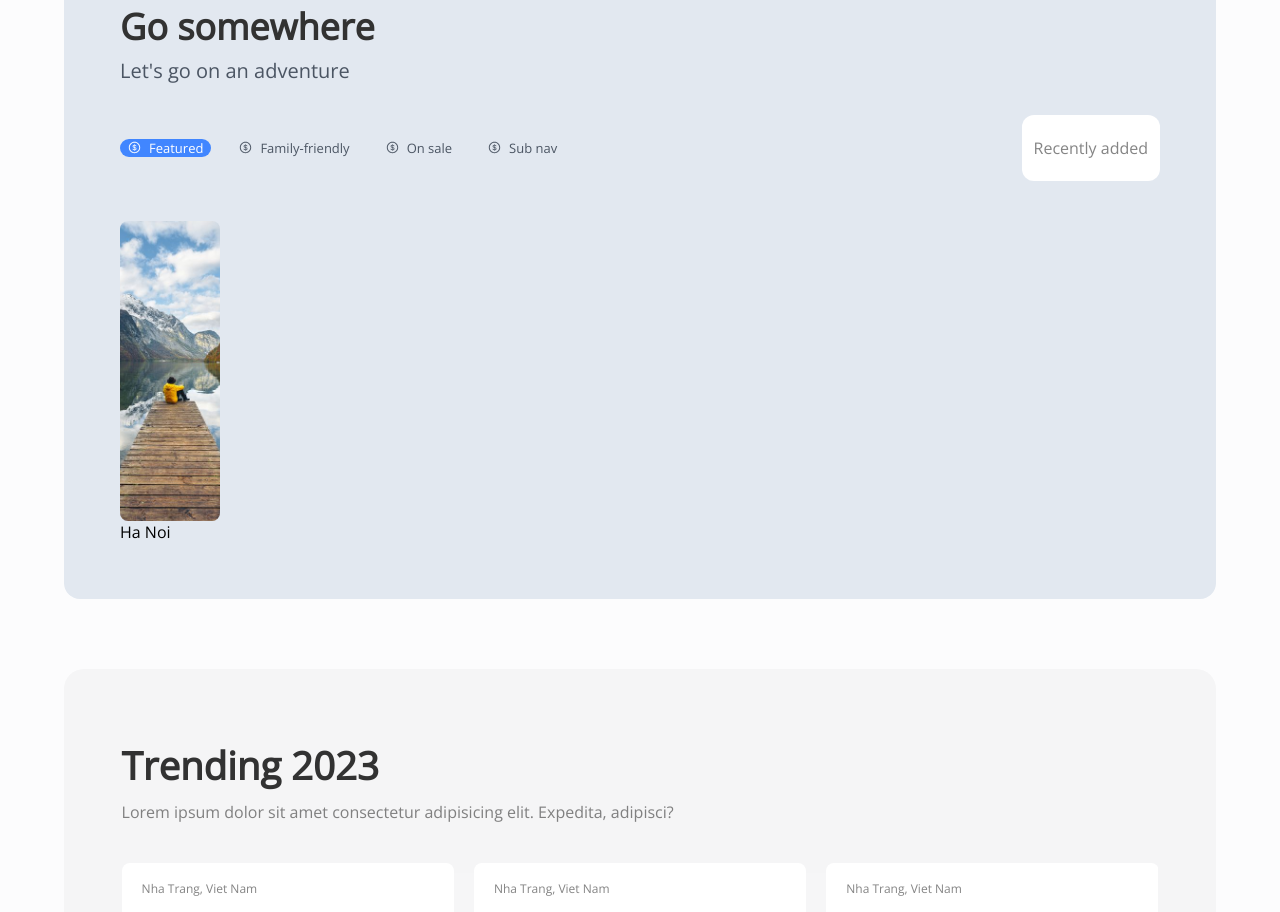
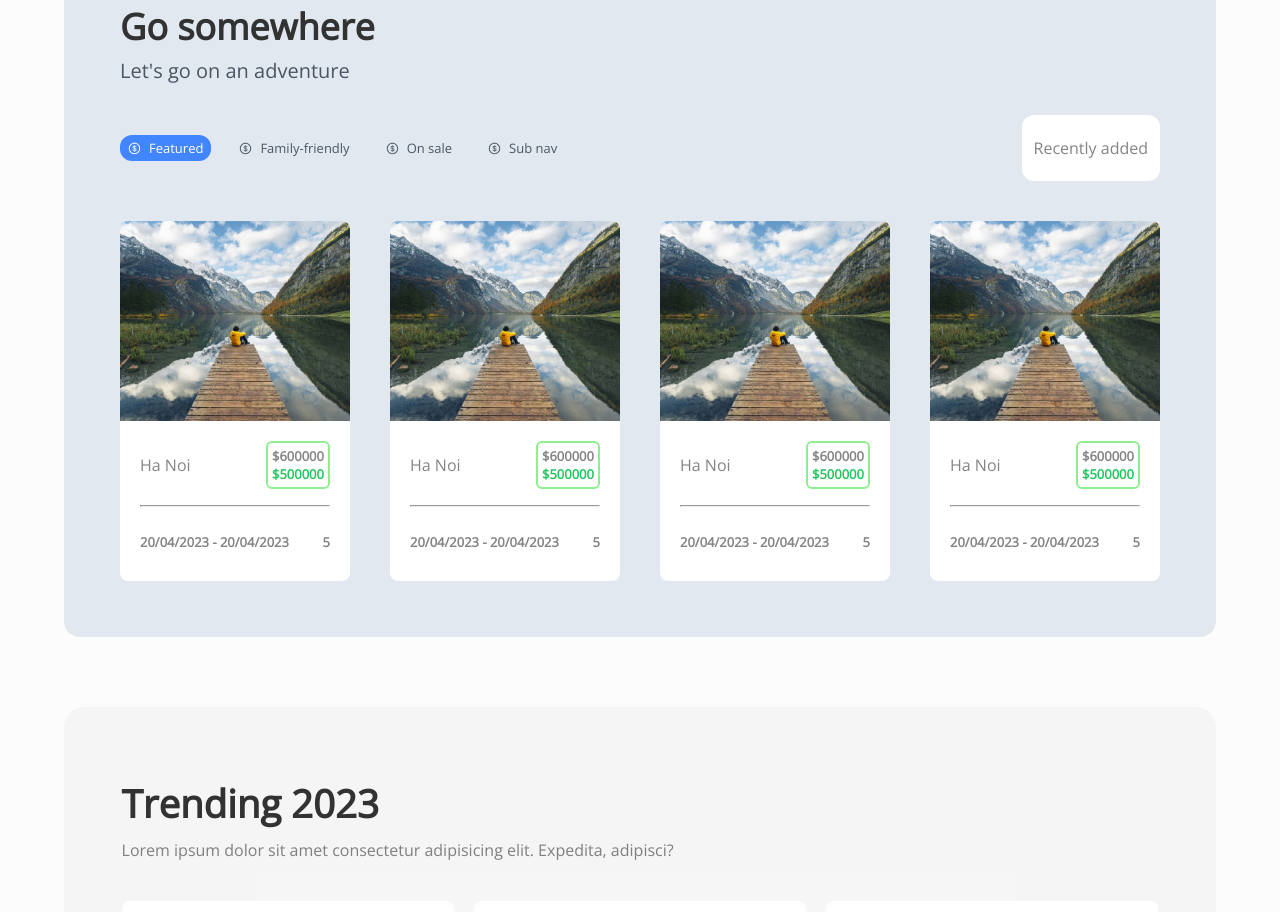
Before and after one commit to dathymax/NextJS-travel, a Next.js app: page / in a window 1280 px wide. Shown: the part 1160-2072 px from the top of the page. Built offline with nearby package versions, Linux system fonts and the light colour scheme; some icons are missing.

Commit message:
update noti, language, go somewhere

```diff
--- a/app/page.tsx
+++ b/app/page.tsx
@@ -6,22 +6,11 @@ import SomeWhere from "@/components/sections/somewhere";
 import Subscribe from "@/components/sections/subscribe";
 import Testimonials from "@/components/sections/testimonials";
 import Trending from "@/components/sections/trending";
+import tour from "@/mock/data/tour.json"
 
 
 export async function getTours() {
-    const tourList = [
-        {
-            id: 1,
-            country: "Viet Nam",
-            city: "Ha Noi",
-            price: 500000,
-            image: "/assets/mock/tour-image.jpg",
-            startDate: new Date(),
-            endDate: new Date(),
-            discount: 150000,
-            rate: 5
-        }
-    ];
+    const tourList = tour;
 
     return tourList;
 }
--- a/app/tours/page.tsx
+++ b/app/tours/page.tsx
@@ -1,21 +1,10 @@
 import SomeWhere from '@/components/sections/somewhere';
 import Trending from '@/components/sections/trending';
 import React from 'react'
+import tour from "@/mock/data/tour.json"
 
 export async function getTours() {
-    const tourList = [
-        {
-            id: 1,
-            country: "Viet Nam",
-            city: "Ha Noi",
-            price: 500000,
-            image: "/assets/mock/tour-image.jpg",
-            startDate: new Date(),
-            endDate: new Date(),
-            discount: 150000,
-            rate: 5
-        }
-    ];
+    const tourList = tour;
 
     return tourList;
 }
--- a/components/layouts/header/language/index.tsx
+++ b/components/layouts/header/language/index.tsx
@@ -8,14 +8,16 @@ const languages = [
     {
         key: "EN",
         label: "EN",
-        flag: "https://upload.wikimedia.org/wikipedia/en/thumb/a/a4/Flag_of_the_United_States.svg/1200px-Flag_of_the_United_States.svg.png"
+        flag: "https://upload.wikimedia.org/wikipedia/en/thumb/a/a4/Flag_of_the_United_States.svg/1200px-Flag_of_the_United_States.svg.png",
+        isChoose: true
     },
     {
         key: "VI",
         label: "VI",
-        flag: "https://upload.wikimedia.org/wikipedia/commons/thumb/2/21/Flag_of_Vietnam.svg/2560px-Flag_of_Vietnam.svg.png"
+        flag: "https://upload.wikimedia.org/wikipedia/commons/thumb/2/21/Flag_of_Vietnam.svg/2560px-Flag_of_Vietnam.svg.png",
+        isChoose: false
     },
-] as { key: string, label: string, flag: string }[]
+] as { key: string, label: string, flag: string, isChoose: boolean }[]
 
 const Language: React.FC = () => {
     return (
@@ -49,7 +51,6 @@ const Language: React.FC = () => {
                                             />
                                             <p>{language.label}</p>
                                         </li>
-                                        <hr />
                                     </React.Fragment>
                                 )
                             })}
--- a/components/sections/somewhere/index.tsx
+++ b/components/sections/somewhere/index.tsx
@@ -1,4 +1,6 @@
-import React from 'react';
+"use client"
+
+import React, { useState } from 'react';
 import "./somewhere.scss";
 import TourItem from './item/SomeWhereItem';
 import { TourTypes } from '@/types/features/tours';
@@ -8,7 +10,38 @@ type PropsTypes = {
     tourList: TourTypes[]
 }
 
+const categories = [
+    {
+        key: "featured",
+        icon: <AiOutlineDollarCircle className='mr-2' />,
+        name: "Featured"
+    },
+    {
+        key: "familyFriendly",
+        icon: <AiOutlineDollarCircle className='mr-2' />,
+        name: "Family-friendly"
+    },
+    {
+        key: "onSale",
+        icon: <AiOutlineDollarCircle className='mr-2' />,
+        name: "On sale"
+    },
+    {
+        key: "subNav",
+        icon: <AiOutlineDollarCircle className='mr-2' />,
+        name: "Sub nav"
+    },
+]
+
 const SomeWhere: React.FC<PropsTypes> = ({ tourList }: PropsTypes) => {
+    const [activeCat, setActiveCat] = useState<string>("featured");
+
+    console.log(activeCat)
+
+    const handleChangeActiveCat = (key: string): void => {
+        setActiveCat(key)
+    }
+
     return (
         <section className='tour-page bg-slate-200 rounded-2xl p-14'>
             <div className="tour-page__heading mb-12">
@@ -18,22 +51,18 @@ const SomeWhere: React.FC<PropsTypes> = ({ tourList }: PropsTypes) => {
 
             <div className="tour-page__categories mb-10 flex items-center justify-between">
                 <ul className="list-none">
-                    <li className='tour-page__categories-item primary--hover--bg cursor-pointer active text-gray-600 inline-flex items-center px-2 py-[1.] mr-5 rounded-xl'>
-                        <AiOutlineDollarCircle className='mr-2' />
-                        Featured
-                    </li>
-                    <li className='tour-page__categories-item primary--hover--bg cursor-pointer text-gray-600 inline-flex items-center px-2 py-[1.] mr-5 rounded-xl'>
-                        <AiOutlineDollarCircle className='mr-2' />
-                        Family-friendly
-                    </li>
-                    <li className='tour-page__categories-item primary--hover--bg cursor-pointer text-gray-600 inline-flex items-center px-2 py-[1.] mr-5 rounded-xl'>
-                        <AiOutlineDollarCircle className='mr-2' />
-                        On sale
-                    </li>
-                    <li className='tour-page__categories-item primary--hover--bg cursor-pointer text-gray-600 inline-flex items-center px-2 py-[1.] mr-5 rounded-xl'>
-                        <AiOutlineDollarCircle className='mr-2' />
-                        Sub nav
-                    </li>
+                    {categories.map(category => {
+                        return (
+                            <li
+                                key={category.key}
+                                className={`tour-page__categories-item ${activeCat === category.key ? "active" : ""} primary--hover--bg cursor-pointer text-gray-600 inline-flex items-center px-2 py-1 mr-5 rounded-xl`}
+                                onClick={() => handleChangeActiveCat(category.key)}
+                            >
+                                {category.icon}
+                                {category.name}
+                            </li>
+                        )
+                    })}
                 </ul>
 
                 <div className='bg-white p-3 rounded-xl'>
@@ -43,7 +72,7 @@ const SomeWhere: React.FC<PropsTypes> = ({ tourList }: PropsTypes) => {
                 </div>
             </div>
 
-            <div>
+            <div className='flex items-center gap-10'>
                 {tourList.map(tour => {
                     return <TourItem key={tour.id} tour={tour} />
                 })}
--- a/components/sections/somewhere/item/SomeWhereItem.tsx
+++ b/components/sections/somewhere/item/SomeWhereItem.tsx
@@ -1,17 +1,46 @@
 import React from 'react'
 import { TourTypes } from '@/types/features/tours'
 import Image from 'next/image'
+import Link from 'next/link'
 
 type PropsType = {
     tour: TourTypes
 }
 
 const SomeWhereItem: React.FC<PropsType> = ({ tour }: PropsType) => {
+
     return (
-        <div>
-            <Image src={tour.image} alt={tour.city} width={100} height={300} className="w-[100px] h-[300px] rounded-lg" />
-            {tour.city}
-        </div>
+        <Link href={"/stays-product"} className='basis-1/4 rounded-lg overflow-hidden'>
+            <div className='transition-all w-full h-[200px] overflow-hidden'>
+                <Image src={tour.image} alt={tour.city} width={10000} height={200} className="transition-all ease-in duration-700 object-cover hover:scale-[1.2]" />
+            </div>
+            <div className='bg-white p-5'>
+                <div className="flex items-center justify-between">
+                    <p>{tour.city}</p>
+                    <div
+                        className='border-2 border-green-500 rounded-md p-1 text-[13px]'
+                        style={{ border: "2px solid lightgreen" }}
+                    >
+                        <p className='m-0 font-bold'>{tour.currency}
+                            {tour.oldPrice}</p>
+                        <p className='m-0 font-bold text-green-500'>{tour.currency}
+                            {tour.currentPrice}</p>
+                    </div>
+                </div>
+
+                <hr className='my-4' />
+
+                <div className='flex items-center justify-between text-[13px] font-bold'>
+                    <p>
+                        {`${tour.startDate} - ${tour.endDate}`}
+                    </p>
+
+                    <p>
+                        {tour.rate}
+                    </p>
+                </div>
+            </div>
+        </Link>
     )
 }
 
--- /dev/null
+++ b/mock/data/tour.json
@@ -0,0 +1,54 @@
+[
+	{
+		"id": 1,
+		"country": "Viet Nam",
+		"city": "Ha Noi",
+		"currentPrice": 500000,
+		"oldPrice": 600000,
+		"image": "/assets/mock/tour-image.jpg",
+		"startDate": "20/04/2023",
+		"endDate": "20/04/2023",
+		"discount": 150000,
+		"rate": 5,
+		"currency": "$"
+	},
+	{
+		"id": 2,
+		"country": "Viet Nam",
+		"city": "Ha Noi",
+		"currentPrice": 500000,
+		"oldPrice": 600000,
+		"image": "/assets/mock/tour-image.jpg",
+		"startDate": "20/04/2023",
+		"endDate": "20/04/2023",
+		"discount": 150000,
+		"rate": 5,
+		"currency": "$"
+	},
+	{
+		"id": 3,
+		"country": "Viet Nam",
+		"city": "Ha Noi",
+		"currentPrice": 500000,
+		"oldPrice": 600000,
+		"image": "/assets/mock/tour-image.jpg",
+		"startDate": "20/04/2023",
+		"endDate": "20/04/2023",
+		"discount": 150000,
+		"rate": 5,
+		"currency": "$"
+	},
+	{
+		"id": 4,
+		"country": "Viet Nam",
+		"city": "Ha Noi",
+		"currentPrice": 500000,
+		"oldPrice": 600000,
+		"image": "/assets/mock/tour-image.jpg",
+		"startDate": "20/04/2023",
+		"endDate": "20/04/2023",
+		"discount": 150000,
+		"rate": 5,
+		"currency": "$"
+	}
+]
```
Also changed, not shown: components/layouts/header/notification/index.tsx (+17 -11 lines), types/features/tours/index.ts (+5 -3 lines).
